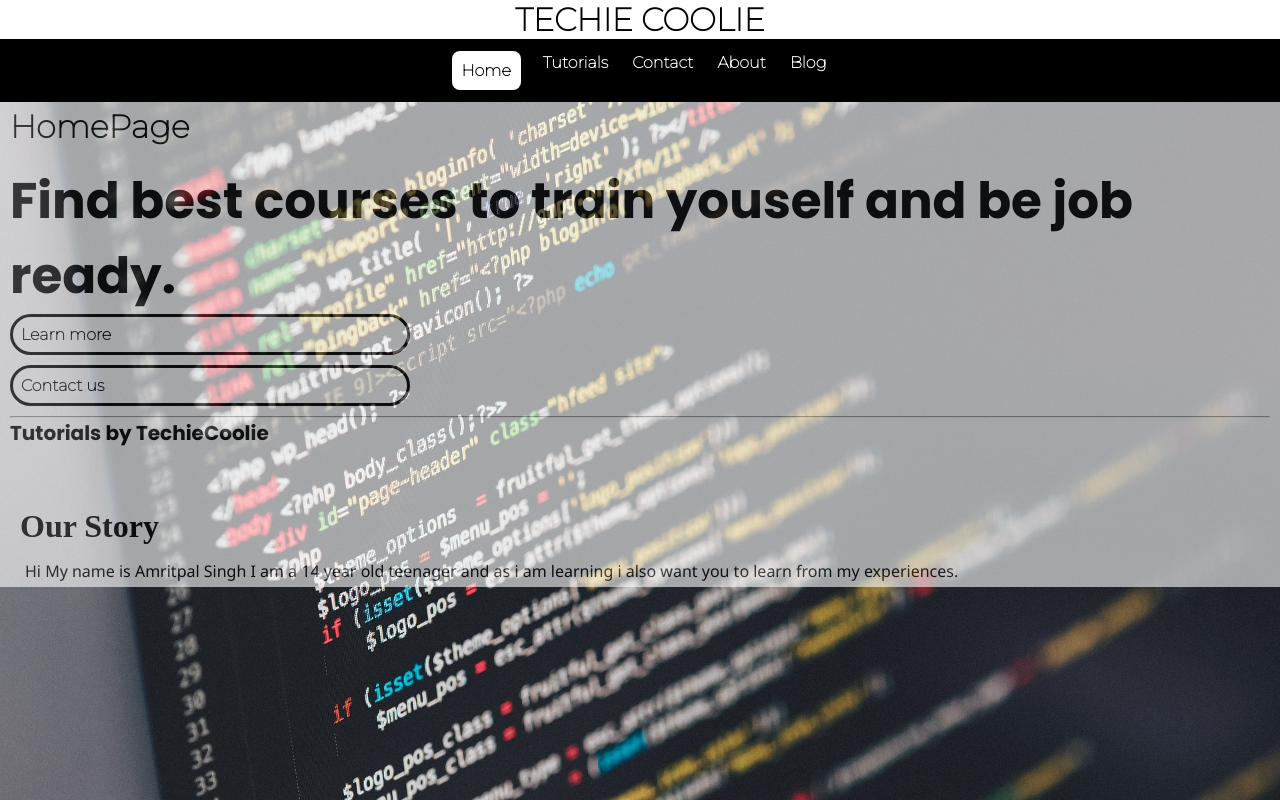
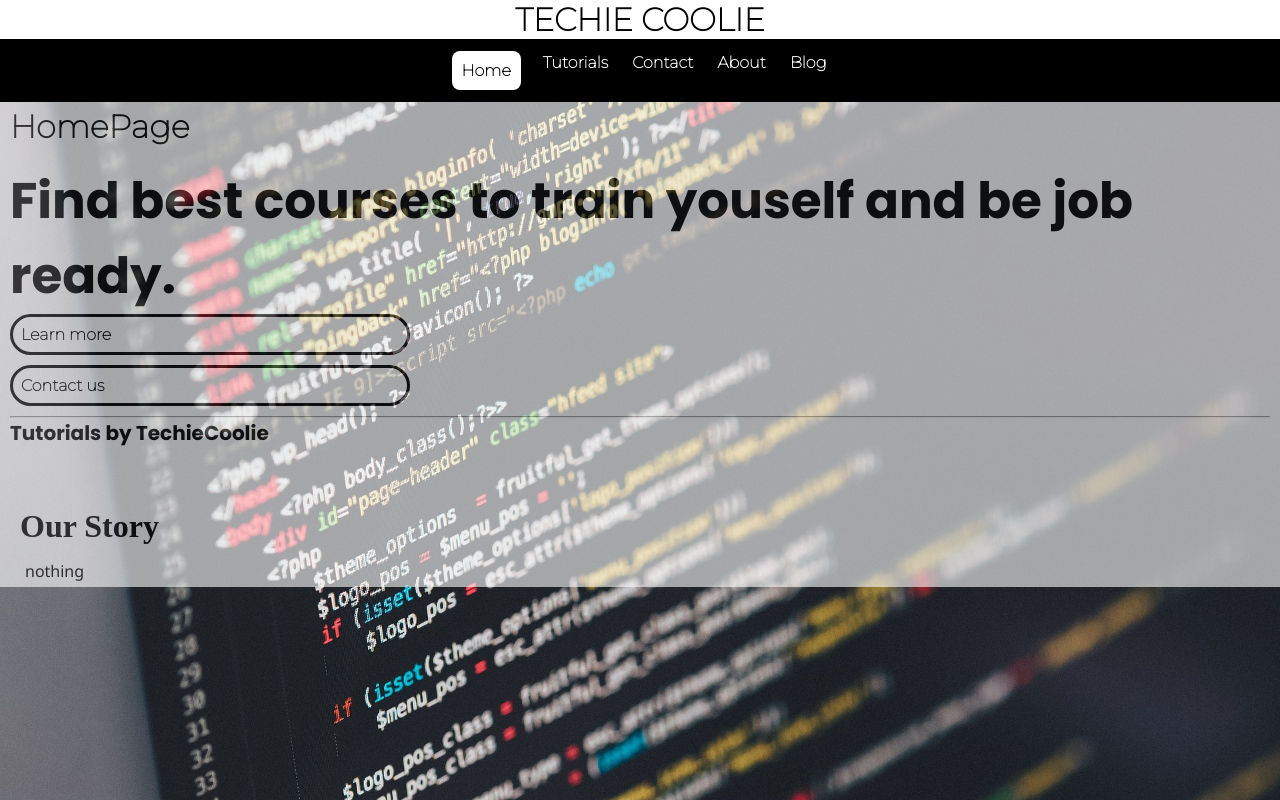
Before and after one commit to SohalSaab36/TechieCoolie, a plain HTML site: page Index.html in a window 1280 px wide. Drawn offline with Linux system fonts and the light colour scheme.

Commit message:
Update Index.html

```diff
--- a/Index.html
+++ b/Index.html
@@ -5,6 +5,7 @@
     <meta name="viewport" content="width=device-width, initial-scale=1.0">
     <title>WELCOME!</title>
     <link rel="stylesheet" href="style.css">
+    <script src="script.js" ></script>
 </head>
 <body>
     <header class="head" >
@@ -32,7 +33,7 @@
         <h5 class="headthr">Tutorials by TechieCoolie<br><br><br></h5>
         <div class="container">
             <h1>Our Story</h1>
-            <p class="para">Hi My name is Amritpal Singh I am a 14 year old teenager and as i am learning i also want you to learn from my experiences. </p>
+            <p class="para">nothing</p>
         </div>
     </div>
 </body>
```
